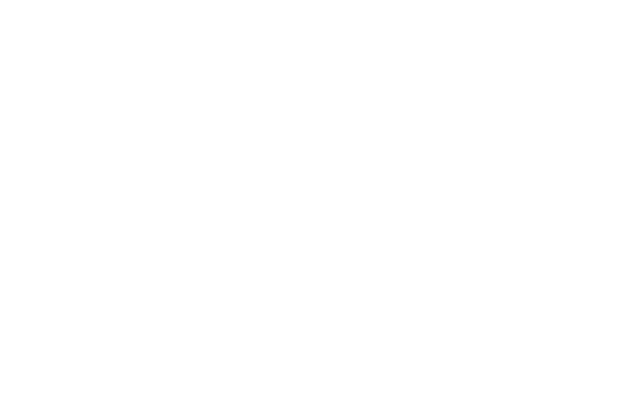
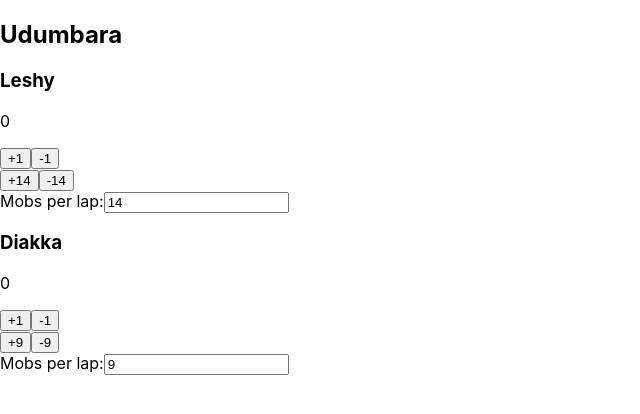
Before and after one commit to MattKeane/ffxiv-kcs-counter-front, a React (Create React App) app: page /udumbara in a window 1280 px wide. Before the commit this address had no page. Shown: the top 414 px of the page, without its empty margins (0-640 px from the left). Built offline with nearby package versions, Linux system fonts and the light colour scheme.

Commit message:
adds udmbara page

```diff
--- a/src/App.js
+++ b/src/App.js
@@ -4,6 +4,7 @@
 import Sphatika from './pages/Sphatika';
 import Ruminator from './pages/Ruminator';
 import Ixtab from './pages/Ixtab';
+import Udumbara from './pages/Udumbara';
 
 import './App.css';
 
@@ -15,6 +16,7 @@
         <Route path="/sphatika" element={<Sphatika />} />
         <Route path="/ruminator" element={<Ruminator />} />
         <Route path="/ixtab" element={<Ixtab />} />
+        <Route path="/udumbara" element={<Udumbara />} />
       </Routes>
     </>
   );
--- /dev/null
+++ b/src/pages/Udumbara/index.js
@@ -0,0 +1,16 @@
+import SpawnAttempt from '../../components/SpawnAttempt';
+
+export default function Udumbara() {
+    const mobs = [
+        {
+            name: 'Leshy',
+            defaultLap: 14,
+        },
+        {
+            name: 'Diakka',
+            defaultLap: 9,
+        },
+    ]
+
+    return <SpawnAttempt mobs={ mobs } name="Udumbara" />;
+}
```
